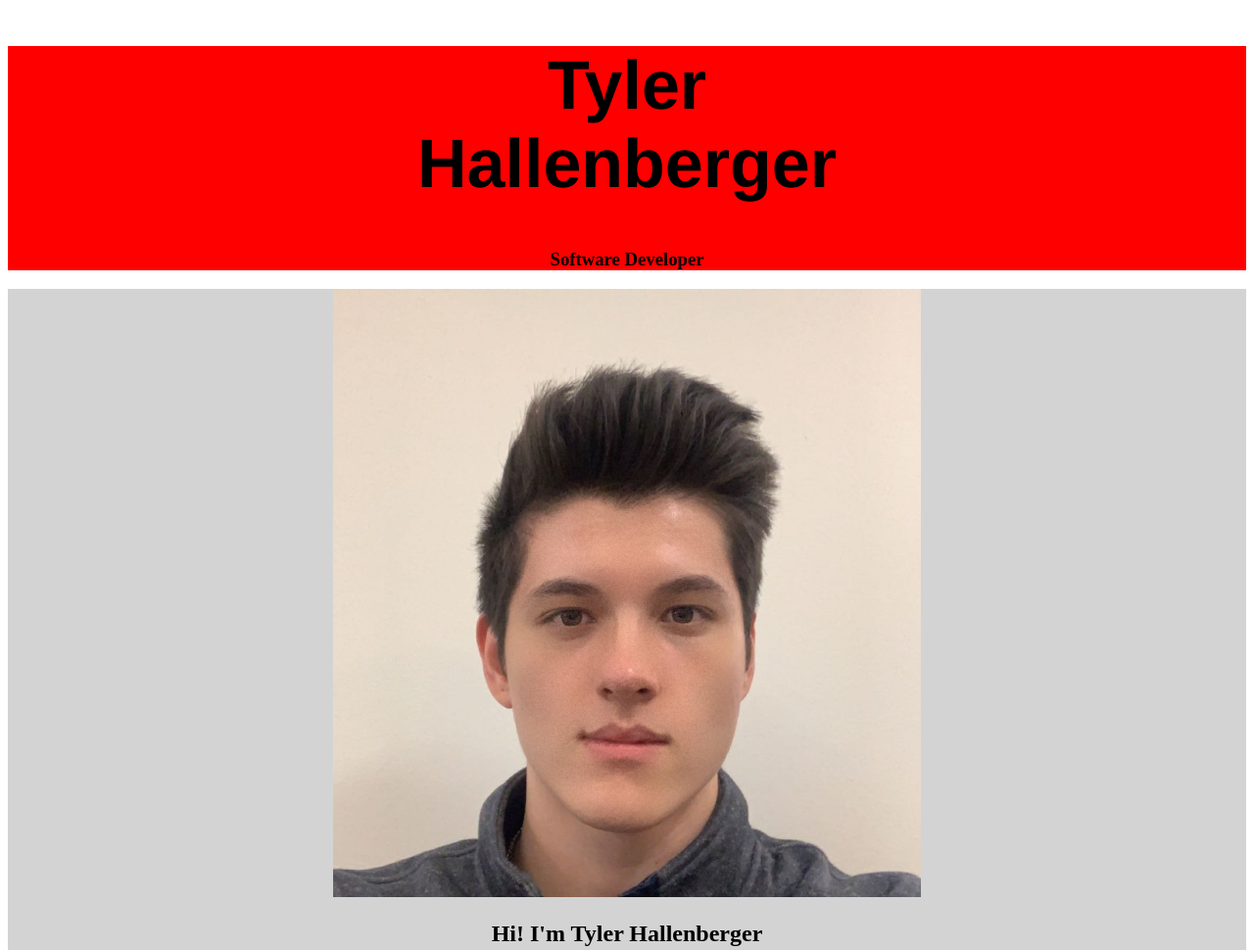
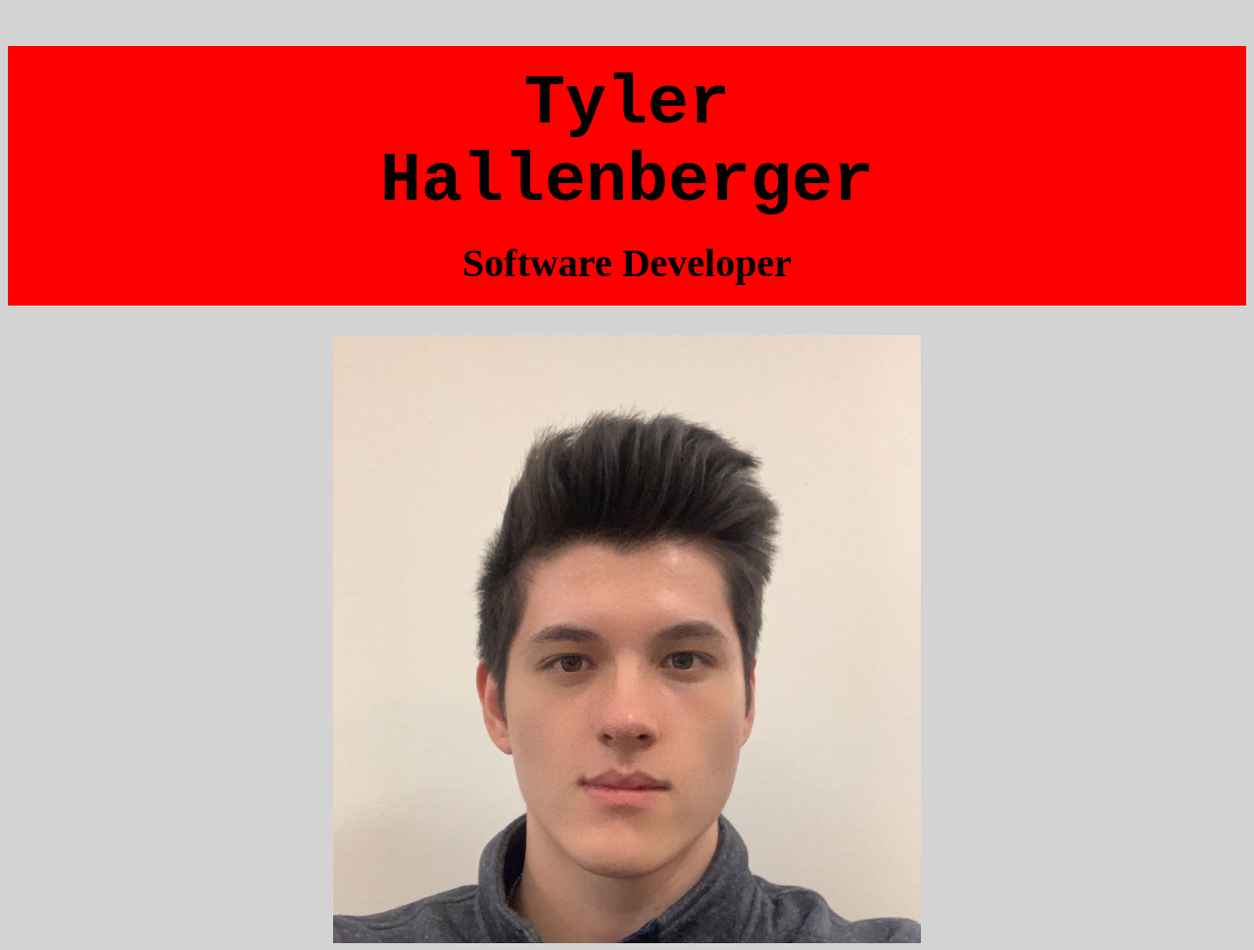
Before and after one commit to TylerHallenberger/Starter-Portfolio, a plain HTML site: page index.html in a window 1280 px wide. Shown: the top 970 px of the page at 98% size. Drawn offline with Linux system fonts and the light colour scheme.

Commit message:
Add files via upload

```diff
--- a/index.html
+++ b/index.html
@@ -43,7 +43,7 @@
                         After taking multiple programming classes I found that it was something I wanted to focus on, as well as already having a
                         passion for website design and usabilty.</p>
 
-                        <p>As a student at <a href="https://www.thinkful.com/">Thinkful</a>. I've begun my journey to becoming a software
+                        <p>As a student at <a href="https://www.thinkful.com/" target="_blank">Thinkful</a>. I've begun my journey to becoming a software
                         developer and couldn't be happier</p>
 
                         <p>If you're looking to hire a new developer please reach out! I am so excited to work with other developers to build great software.</p>
--- a/style.css
+++ b/style.css
@@ -1,4 +1,4 @@
-main {
+body {
     background-color: lightgrey;
 }
 
@@ -8,8 +8,34 @@ body div {
     width: 600px;
 }
 
+header {
+    padding: 0 0 0 0;
+    margin: 0 0 0 0;
+    text-align: center;
+    background-color: red;
+}
+
+header h1 {
+    font-size: 70px;
+    font-family: 'Courier New', 'Arial Narrow', Arial, sans-serif;
+    padding-top: 20px;
+    margin-bottom: 20px;
+}
+
+header h3 {
+    margin-bottom: 0px;
+    margin-top: 0px;
+    font-size: 40px;
+    padding-bottom: 20px;
+}
+
 h2 {
+    font-size: 35px;
     text-align: center;
+}
+
+p {
+    font-size: 18px;
 }
 
 hr {
@@ -17,19 +43,8 @@ hr {
     margin-bottom: 30px;
 }
 
-header {
-    margin-top: 0;
-    text-align: center;
-    background-color: red;
-}
-
 #face-pic {
     margin: auto;
-
+    padding-top: 30px;
 
 }
-
-header h1 {
-    font-size: 70px;
-    font-family: 'Franklin Gothic Medium', 'Arial Narrow', Arial, sans-serif;
-}
```
